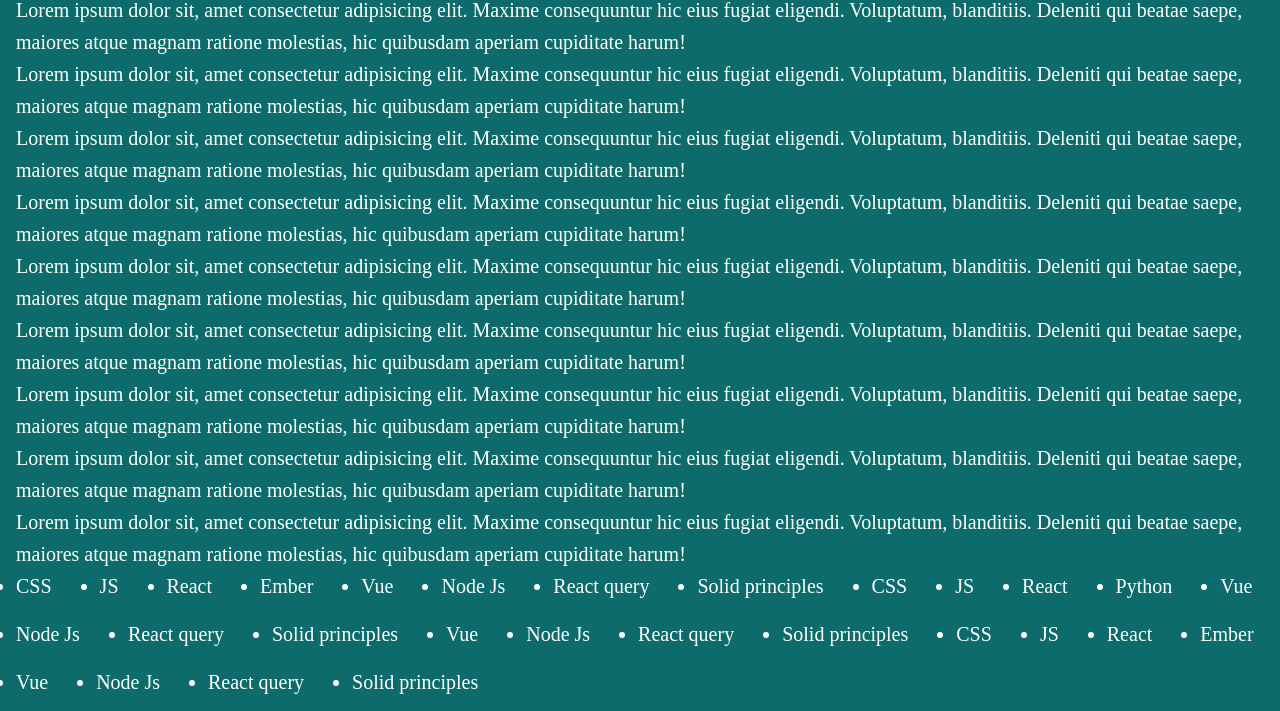
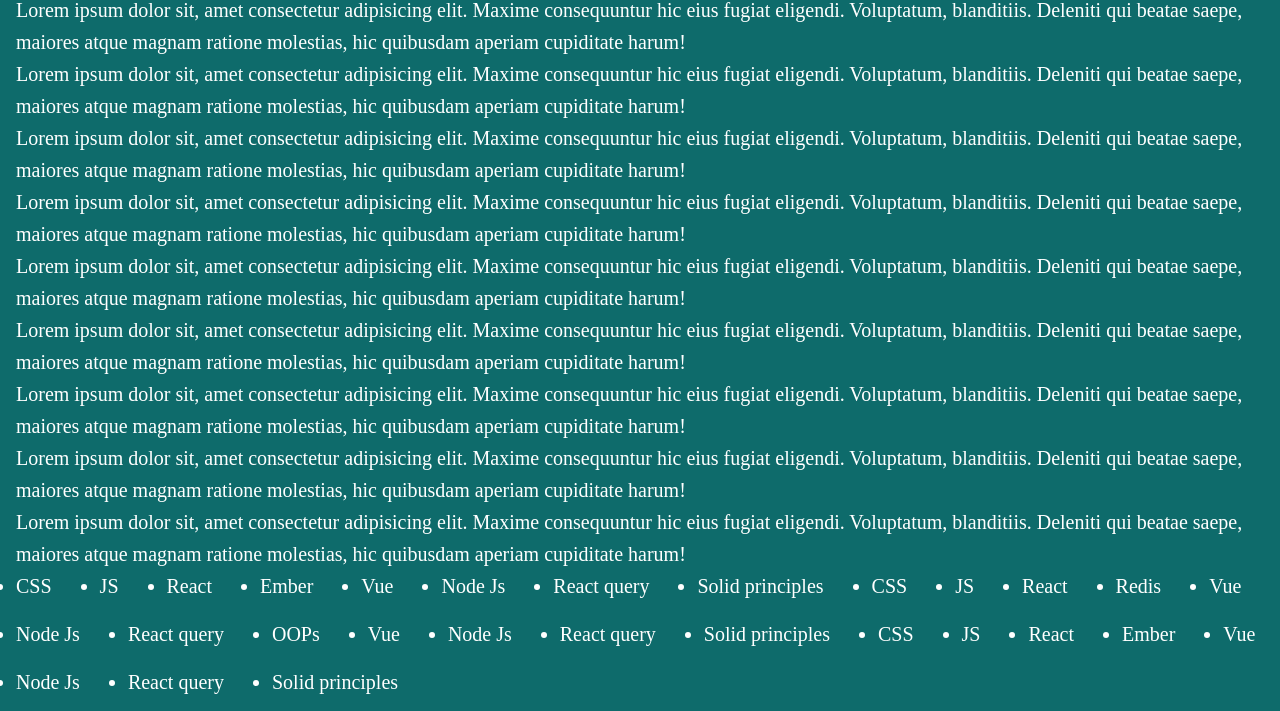
Before and after one commit to Abhay5855/git-tutorial, a plain HTML site: page index.html in a window 1280 px wide. Shown: the part 70-781 px from the top of the page. Drawn offline with Linux system fonts and the light colour scheme.

Commit message:
fix:change language

```diff
--- a/index.html
+++ b/index.html
@@ -78,11 +78,11 @@
             <li>CSS</li>
             <li>JS</li>
             <li>React</li>
-            <li>Python</li>
+            <li>Redis</li>
             <li>Vue</li>
             <li>Node Js</li>
             <li>React query</li>
-            <li>Solid principles</li>
+            <li>OOPs</li>
             <li>Vue</li>
             <li>Node Js</li>
             <li>React query</li>
```
